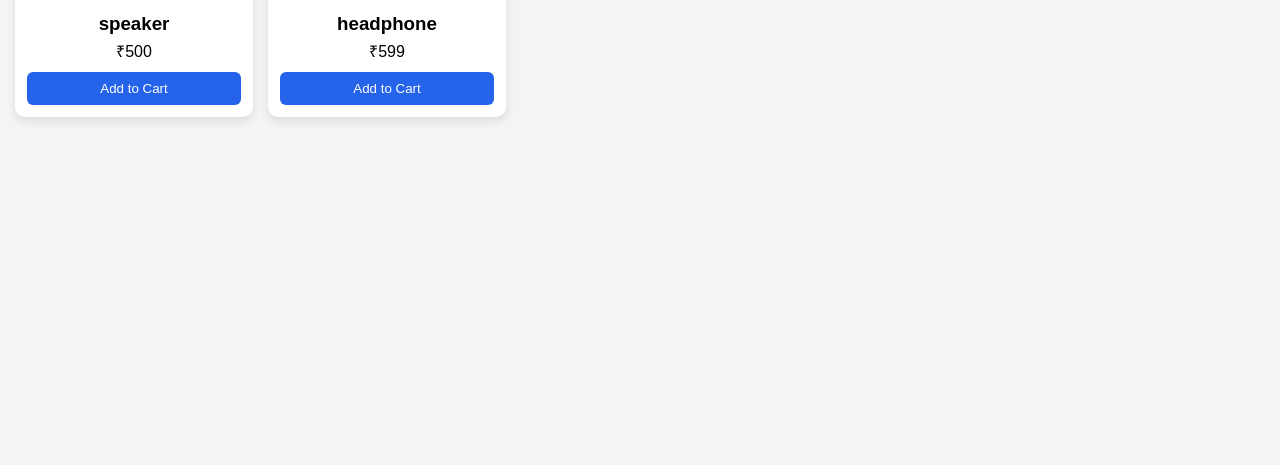
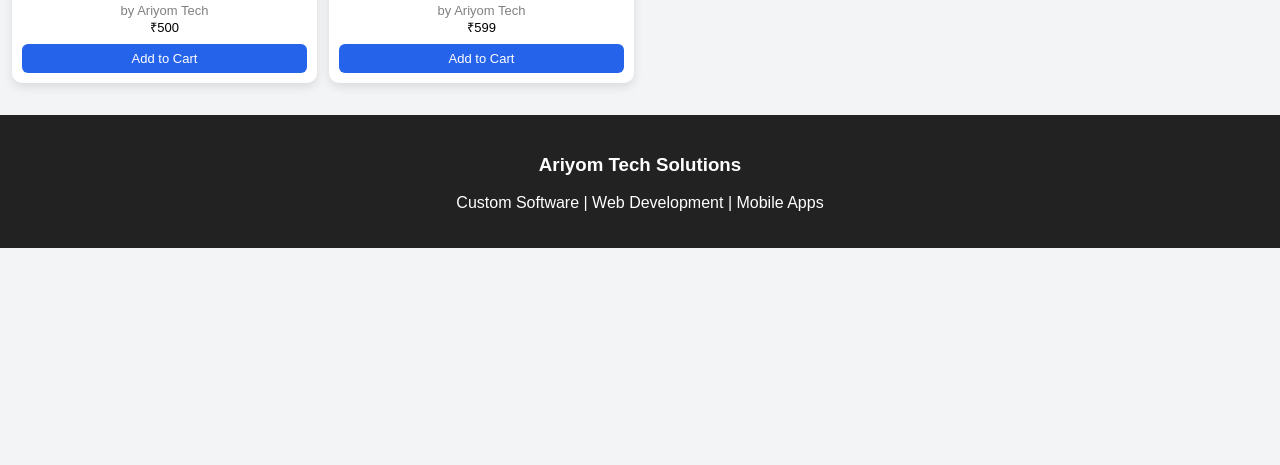
Before and after one commit to SM-AMEER/gmd-gadgets, a Flask app: page / in a window 1280 px wide. Shown: the part 335-800 px from the top of the page. Run offline with Flask 3, Linux system fonts and the light colour scheme; data comes from the database, SQL or seed files in the repository.

Commit message:
Add brand bar and footer to index.html

```diff
--- a/gmd/templates/index.html
+++ b/gmd/templates/index.html
@@ -130,17 +145,25 @@
 
 .card img {
     width: 100%;
-    height: 150px;
+    height: 120px;
     object-fit: cover;
     border-radius: 6px;
 }
 
 .card h3 {
-    margin: 10px 0 5px;
+    margin: 8px 0 4px;
+    font-size: 14px;
 }
 
 .card p {
     margin: 0;
+    font-size: 13px;
+}
+
+/* BRAND TEXT */
+.brand {
+    font-size: 10px;
+    color: gray;
 }
 
 /* BUTTON */
@@ -148,44 +171,25 @@
     background: #2563eb;
     color: white;
     border: none;
-    padding: 9px;
+    padding: 7px;
     width: 100%;
     border-radius: 6px;
     cursor: pointer;
-    margin-top: 10px;
+    margin-top: 8px;
+    font-size: 13px;
 }
 
 .in-cart {
     background: #22c55e;
 }
 
-/* 📱 MOBILE */
-@media(max-width:600px){
-
-    .products {
-        grid-template-columns: 1fr;
-    }
-
-    .header h1 {
-        font-size: 16px;
-    }
-
-    .search-box {
-        width: 100%;
-    }
-
-    .search-box input {
-        font-size: 13px;
-    }
-
-    .search-box button {
-        width: 50px;
-        padding: 10px;
-    }
-
-    .card img {
-        height: 140px;
-    }
+/* FOOTER */
+.footer {
+    background: #222;
+    color: #fff;
+    text-align: center;
+    padding: 20px;
+    margin-top: 20px;
 }
 </style>
 </head>
@@ -220,6 +224,11 @@
     <a href="/cart" class="cart-btn">🛒 Cart</a>
 </div>
 
+<!-- 🔥 BRAND -->
+<div class="brand-bar">
+    🚀 Powered by <strong>Ariyom Tech Solutions</strong>
+</div>
+
 <!-- SEARCH -->
 <div class="search-section">
     <form method="GET" class="search-box">
@@ -238,6 +247,7 @@
 
     <img src="{{ p['image'] }}">
     <h3>{{ p['name'] }}</h3>
+    <p class="brand">by Ariyom Tech</p>
     <p>₹{{ p['price'] }}</p>
 
     {% if cart.get(p['id']|string) %}
@@ -252,6 +262,12 @@
 {% endfor %}
 
 </div>
+
+<!-- FOOTER -->
+<footer class="footer">
+    <h3>Ariyom Tech Solutions</h3>
+    <p>Custom Software | Web Development | Mobile Apps</p>
+</footer>
 
 <script>
 function toggleMenu() {
```
Also changed, not shown: other parts of gmd/templates/index.html (+23 -8 lines).
